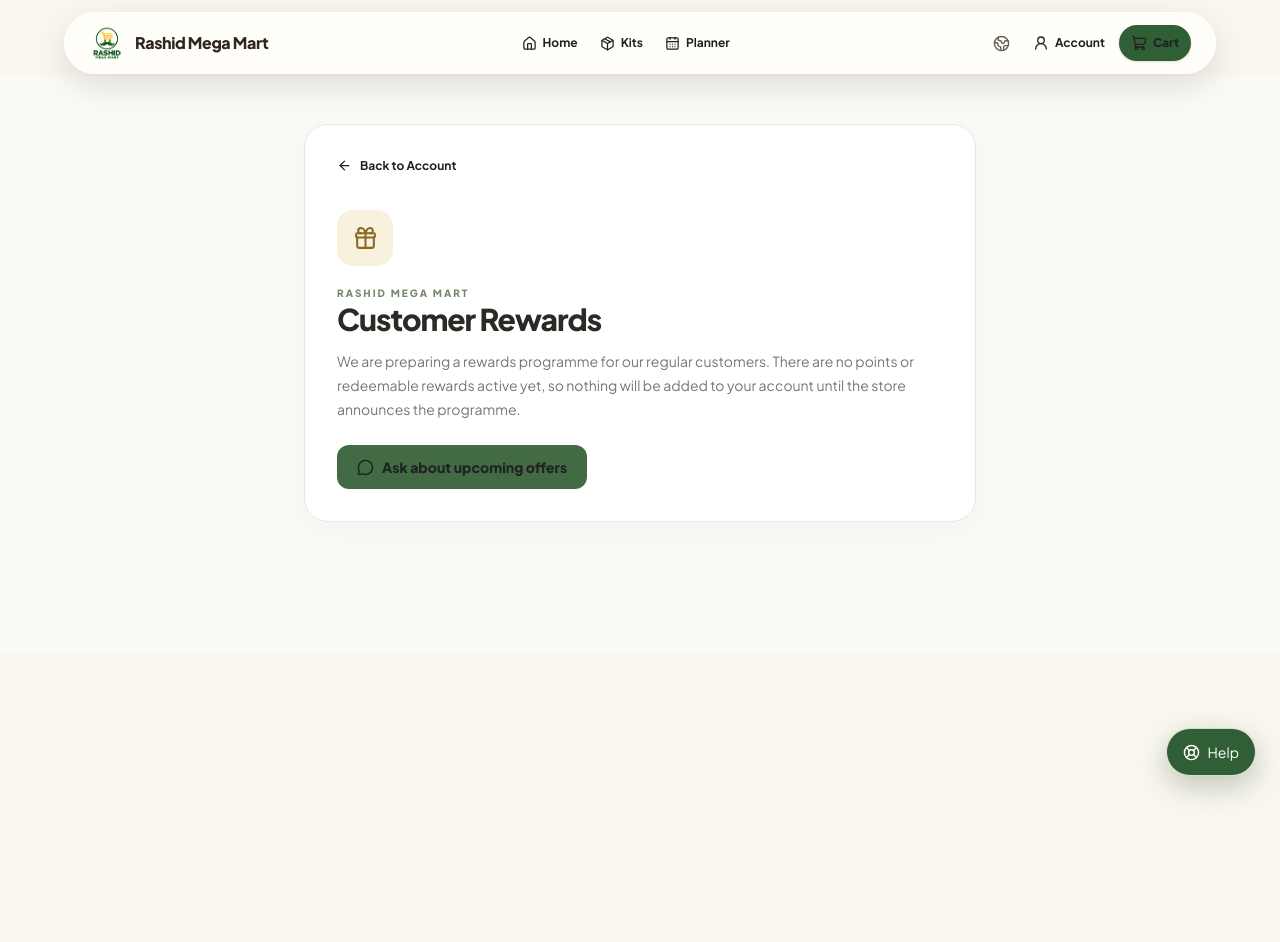
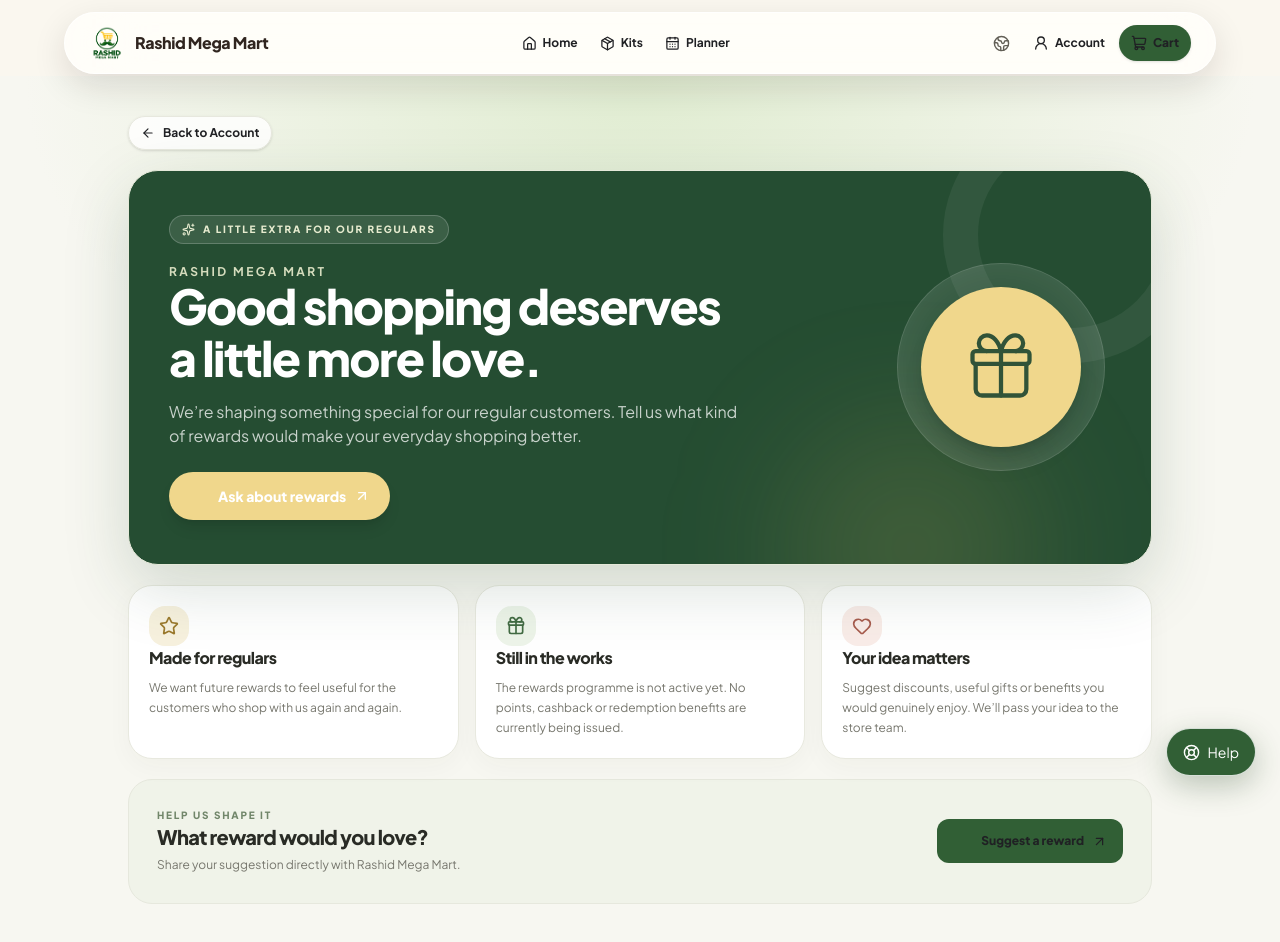
Before and after one commit to NoorTechnologies/rashidmegamartv0.1, a Next.js app: page /rewards in a window 1280 px wide. Before the commit the page ends 800 px from the top, so only its background shows below. Built offline with nearby package versions, Linux system fonts and the light colour scheme.

Commit message:
design: upgrade customer rewards experience

```diff
--- a/src/app/rewards/page.tsx
+++ b/src/app/rewards/page.tsx
@@ -1,26 +1,72 @@
+import Image from "next/image";
 import Link from "next/link";
-import { ArrowLeft, Gift, MessageCircle } from "lucide-react";
+import { ArrowLeft, ArrowUpRight, Gift, Heart, Sparkles, Star } from "lucide-react";
 
-const WHATSAPP_URL = "https://wa.me/918962531603?text=" + encodeURIComponent("Hello Rashid Mega Mart! Please tell me about upcoming rewards and offers.");
+const whatsapp = (message: string) =>
+  "https://wa.me/918962531603?text=" + encodeURIComponent(message);
 
 export default function RewardsPage() {
   return (
-    <main className="min-h-[72vh] bg-[#FAFAF7] px-4 py-8 pb-28 sm:py-12">
-      <div className="mx-auto max-w-2xl rounded-3xl border border-[#E9E7DE] bg-white p-5 shadow-[0_8px_30px_rgba(44,48,37,0.04)] sm:p-8">
-        <Link href="/profile" className="inline-flex items-center gap-2 text-xs font-bold text-[#4D7046] transition hover:opacity-70">
-          <ArrowLeft size={15}/> Back to Account
+    <main className="relative isolate min-h-[78vh] overflow-hidden bg-[#F7F7F1] px-4 py-6 pb-28 sm:py-10">
+      <div aria-hidden="true" className="pointer-events-none absolute inset-x-0 top-0 -z-10 h-[420px] bg-[radial-gradient(ellipse_at_50%_0%,rgba(221,235,205,0.9),transparent_68%)]" />
+      <div className="mx-auto max-w-5xl">
+        <Link href="/profile" className="inline-flex items-center gap-2 rounded-full border border-[#E7E8DE] bg-white/80 px-3 py-2 text-xs font-bold text-[#52634B] shadow-sm transition hover:bg-white">
+          <ArrowLeft size={14}/> Back to Account
         </Link>
-        <div className="mt-8 flex size-14 items-center justify-center rounded-2xl bg-[#F8F1DE] text-[#8A6A22]">
-          <Gift size={25}/>
-        </div>
-        <p className="mt-5 text-[10px] font-extrabold uppercase tracking-[0.2em] text-[#71866A]">Rashid Mega Mart</p>
-        <h1 className="mt-2 text-2xl font-black tracking-tight text-[#292B25] sm:text-3xl">Customer Rewards</h1>
-        <p className="mt-3 text-sm leading-6 text-[#77776E]">
-          We are preparing a rewards programme for our regular customers. There are no points or redeemable rewards active yet, so nothing will be added to your account until the store announces the programme.
-        </p>
-        <a href={WHATSAPP_URL} target="_blank" rel="noopener noreferrer" className="mt-6 inline-flex min-h-11 items-center justify-center gap-2 rounded-xl bg-[#426B43] px-5 text-sm font-extrabold text-white transition hover:bg-[#345A36]">
-          <MessageCircle size={17}/> Ask about upcoming offers
-        </a>
+
+        <section className="relative mt-5 overflow-hidden rounded-[30px] border border-[#E5E9D9] bg-[#254D32] px-5 py-8 text-white shadow-[0_22px_65px_rgba(37,77,50,0.18)] sm:px-10 sm:py-11">
+          <div aria-hidden="true" className="absolute -right-12 -top-16 size-64 rounded-full border-[35px] border-white/[0.06]" />
+          <div aria-hidden="true" className="absolute -bottom-28 right-28 size-64 rounded-full bg-[#D5B965]/15 blur-3xl" />
+          <div className="relative grid items-center gap-8 md:grid-cols-[1fr_220px]">
+            <div>
+              <span className="inline-flex items-center gap-2 rounded-full border border-white/20 bg-white/10 px-3 py-1.5 text-[10px] font-extrabold uppercase tracking-[0.18em] text-[#E6EBCF]">
+                <Sparkles size={13}/> A little extra for our regulars
+              </span>
+              <p className="mt-5 text-xs font-bold tracking-[0.2em] text-[#D6DDBE]">RASHID MEGA MART</p>
+              <h1 className="mt-2 max-w-xl text-3xl font-black leading-[1.08] tracking-tight sm:text-5xl">Good shopping deserves a little more love.</h1>
+              <p className="mt-4 max-w-xl text-sm leading-6 text-white/75 sm:text-base">
+                We’re shaping something special for our regular customers. Tell us what kind of rewards would make your everyday shopping better.
+              </p>
+              <a href={whatsapp("Namaste Rashid Mega Mart! Mujhe aapke upcoming customer rewards programme ke baare mein jaankari chahiye. Please details share karein.")} target="_blank" rel="noopener noreferrer" className="mt-6 inline-flex min-h-12 items-center gap-2 rounded-full bg-[#F0D78C] px-5 text-sm font-extrabold text-[#2F422E] shadow-lg shadow-black/10 transition hover:-translate-y-0.5 hover:bg-[#F6E4A8]">
+                <Image src="/Whatsapp-3d.svg" alt="" width={21} height={21} unoptimized/> Ask about rewards <ArrowUpRight size={16}/>
+              </a>
+            </div>
+            <div className="mx-auto flex size-44 items-center justify-center rounded-full border border-white/15 bg-white/[0.08] shadow-[inset_0_0_45px_rgba(255,255,255,0.08)] sm:size-52">
+              <div className="flex size-32 items-center justify-center rounded-full bg-[#F0D78C] text-[#315338] shadow-xl sm:size-40">
+                <Gift size={76} strokeWidth={1.35}/>
+              </div>
+            </div>
+          </div>
+        </section>
+
+        <section className="mt-5 grid gap-4 md:grid-cols-3">
+          <article className="rounded-3xl border border-[#E8E9DF] bg-white p-5 shadow-[0_8px_26px_rgba(44,48,37,0.035)]">
+            <span className="flex size-10 items-center justify-center rounded-2xl bg-[#F7F1DE] text-[#9B792C]"><Star size={20}/></span>
+            <h2 className="mt-4 text-base font-extrabold text-[#292B25]">Made for regulars</h2>
+            <p className="mt-2 text-xs leading-5 text-[#77776E]">We want future rewards to feel useful for the customers who shop with us again and again.</p>
+          </article>
+          <article className="rounded-3xl border border-[#E8E9DF] bg-white p-5 shadow-[0_8px_26px_rgba(44,48,37,0.035)]">
+            <span className="flex size-10 items-center justify-center rounded-2xl bg-[#EDF4E9] text-[#426B43]"><Gift size={20}/></span>
+            <h2 className="mt-4 text-base font-extrabold text-[#292B25]">Still in the works</h2>
+            <p className="mt-2 text-xs leading-5 text-[#77776E]">The rewards programme is not active yet. No points, cashback or redemption benefits are currently being issued.</p>
+          </article>
+          <article className="rounded-3xl border border-[#E8E9DF] bg-white p-5 shadow-[0_8px_26px_rgba(44,48,37,0.035)]">
+            <span className="flex size-10 items-center justify-center rounded-2xl bg-[#F9ECE8] text-[#A75B4D]"><Heart size={20}/></span>
+            <h2 className="mt-4 text-base font-extrabold text-[#292B25]">Your idea matters</h2>
+            <p className="mt-2 text-xs leading-5 text-[#77776E]">Suggest discounts, useful gifts or benefits you would genuinely enjoy. We’ll pass your idea to the store team.</p>
+          </article>
+        </section>
+
+        <section className="mt-5 flex flex-col gap-4 rounded-3xl border border-[#E6E8DD] bg-[#F0F3E9] p-5 sm:flex-row sm:items-center sm:justify-between sm:p-7">
+          <div className="max-w-xl">
+            <p className="text-[10px] font-extrabold uppercase tracking-[0.18em] text-[#71866A]">Help us shape it</p>
+            <h2 className="mt-1 text-xl font-black tracking-tight text-[#292B25]">What reward would you love?</h2>
+            <p className="mt-1 text-xs leading-5 text-[#77776E]">Share your suggestion directly with Rashid Mega Mart.</p>
+          </div>
+          <a href={whatsapp("Namaste Rashid Mega Mart! Mera rewards programme ke liye suggestion hai: [Apna suggestion yahan likhein].") } target="_blank" rel="noopener noreferrer" className="inline-flex min-h-11 shrink-0 items-center justify-center gap-2 rounded-xl bg-[#315F35] px-4 text-xs font-extrabold text-white transition hover:bg-[#254B29]">
+            <Image src="/Whatsapp-3d.svg" alt="" width={20} height={20} unoptimized/> Suggest a reward <ArrowUpRight size={15}/>
+          </a>
+        </section>
       </div>
     </main>
   );
```
